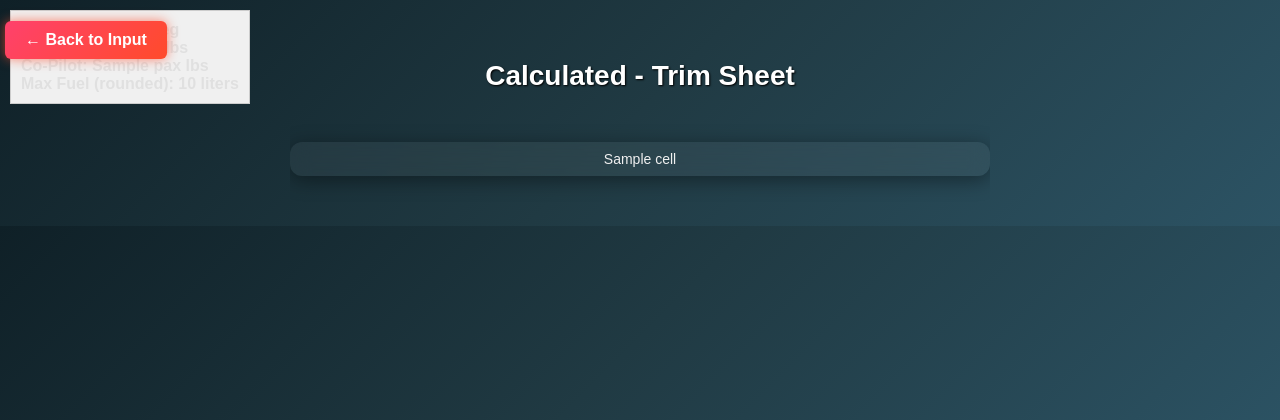
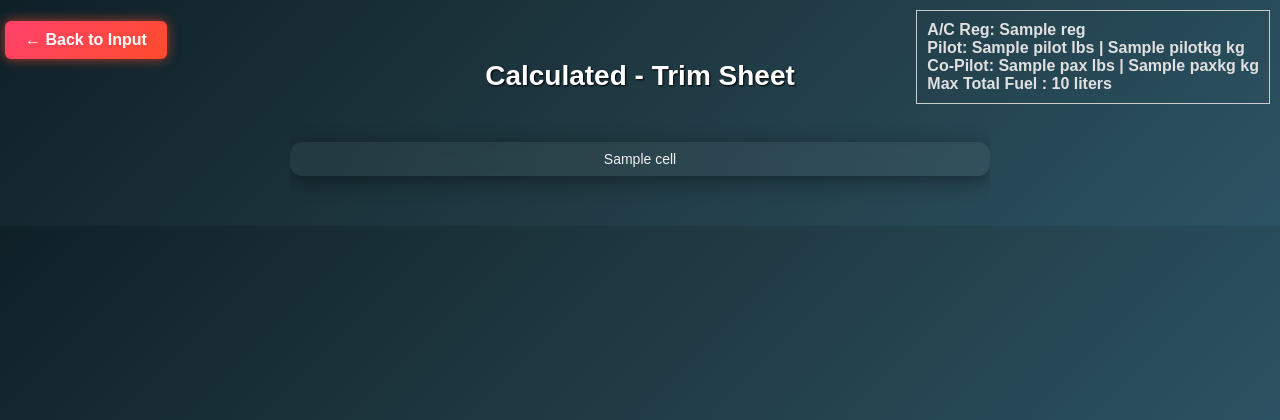
Before and after one commit to pranav4007/load-trim-app, a Flask app: template templates/table.html in a window 1280 px wide. Shown: the top 420 px of the page. Run offline with Flask 3, Linux system fonts and the light colour scheme; the template is opened without the code that fills it: most values are stand-ins (such as "Sample title", 1, 10 or a date in 2020).

Commit message:
table.html

```diff
--- a/templates/table.html
+++ b/templates/table.html
@@ -120,27 +120,29 @@
     {% set reg = data[1][4] %}
     {% set pilot = data[5][2] %}
     {% set pax = data[6][2] %}
+    {% set pilotkg = pilot / 2.2 | round(2) %}
+    {% set paxkg = pax / 2.2 | round(2) %}
     {% set zerofuel = data[4][2] %}
     {% set mtow = 1670 %}
     {% set maxfuellbs = mtow - zerofuel %}
     {% set maxfuellit = (maxfuellbs / 1.58) | round(2) %}
-    {% set maxfuelrounded = (maxfuellit // 5 * 5) | int %}
 
 {% elif ac_type == "C172" %}
     {% set reg = data[1][3] %}
     {% set pilot = data[5][2] %}
     {% set pax = data[6][2] %}
+    {% set pilotkg = pilot / 2.2 | round(2) %}
+    {% set paxkg = pax / 2.2 | round(2) %}
     {% set zerofuel = data[4][2] %}
     {% set mtow = 1670 %}
     {% set maxfuellbs = mtow - zerofuel %}
     {% set maxfuellit = (maxfuellbs / 1.58) | round(2) %}
-    {% set maxfuelrounded = (maxfuellit // 5 * 5) | int %}
 {% endif %}
 
-<!-- Display block in top-left corner -->
-<div style="position: absolute; top: 10px; left: 10px; font-weight: bold; background: #f0f0f0; padding: 10px; border: 1px solid #ccc;">
+<!-- Display block in top-right corner -->
+<div style="position: absolute; top: 10px; right: 10px; font-weight: bold; background: none; padding: 10px; border: 1px solid #ccc;">
     A/C Reg: {{ reg }} <br>
-    Pilot: {{ pilot }} lbs <br>
-    Co-Pilot: {{ pax }} lbs <br>
-    Max Fuel (rounded): {{ maxfuelrounded }} liters
+    Pilot: {{ pilot }} lbs | {{ pilotkg }} kg <br>
+    Co-Pilot: {{ pax }} lbs | {{ paxkg }} kg <br>
+    Max Total Fuel : {{ maxfuellit }} liters
 </div>
```
